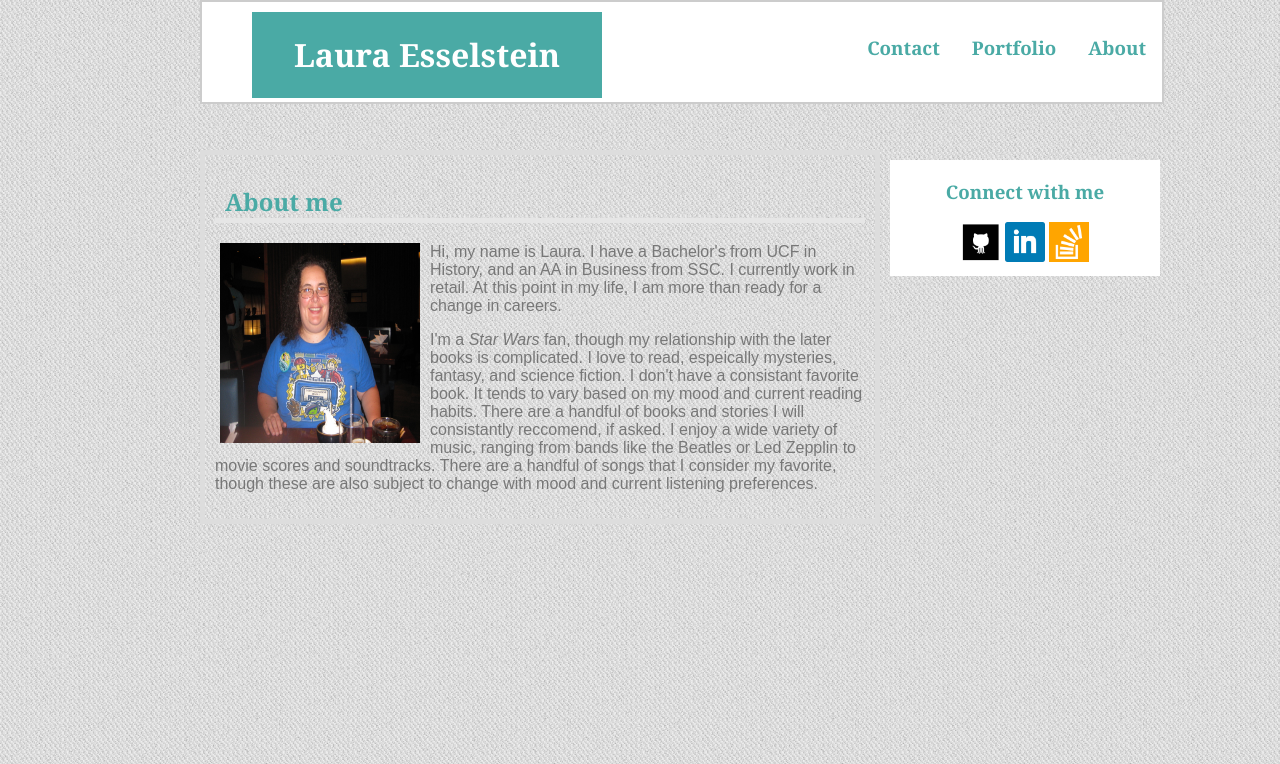
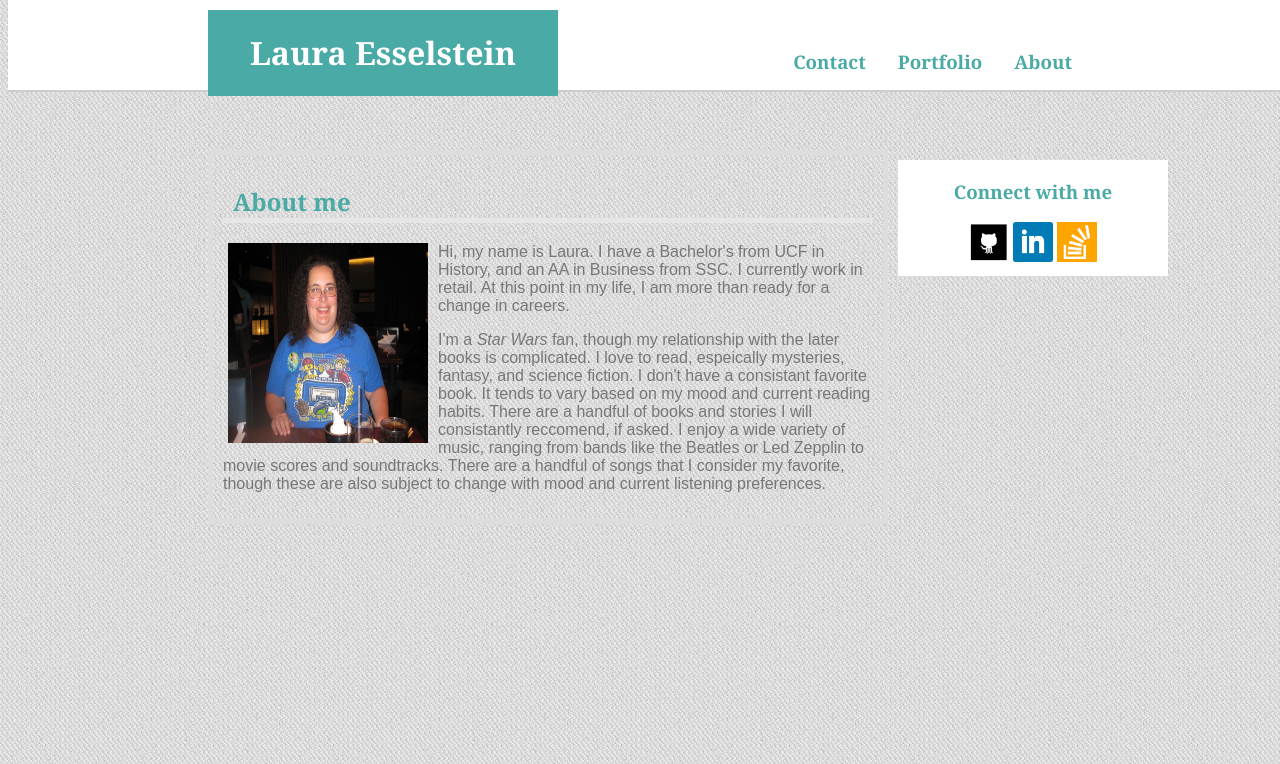
Before and after one commit to Rosieknight/Basic-Portfolio, a PHP site: page / in a window 1280 px wide. Shown: the top 764 px of the page. Run offline with PHP 8.4, Linux system fonts and the light colour scheme.

Commit message:
Make like a tree and get outta here!

```diff
--- a/assets/css/style.css
+++ b/assets/css/style.css
@@ -1,7 +1,4 @@
 body {
-	width:960px;
-	margin-left:200px;
-	margin-right:200px;
 	background-image: url("../images/fabric.png");
 }
 
@@ -13,13 +10,13 @@ h2, h3{
 	color:#4aaaa5;
 }
 
-header{
+header {
 	color: #4aaaa5;
 	background-color: #ffffff;
-	border: 2px solid #cccccc;
+	border-bottom: 2px solid #cccccc;
 	float: left;
-	height: 100px;
-	width:960px;
+	height: 90px;
+	width:100%;
 	position: fixed;
 	top: 0;
 	z-index: 2;
@@ -31,13 +28,13 @@ header{
 	width: 350px;
 	text-align: center;
 	float: left;
-	margin-left: 50px;
+	margin-left: 200px;
 	margin-top: 10px;
 }
 
 ul{
 	list-style-type: none;
-	margin: 0;
+	margin-right: 200px;
 	padding: 0;
 }
 
@@ -53,6 +50,11 @@ li a{
 	color: #4aaaa5;
 }
 
+.tree{
+	width: 960px;
+	margin-left:200px;
+}
+
 .main{
 	background-color: #ffffff;
 	background-image: url("../assets/images/fabric.png");
@@ -62,7 +64,7 @@ li a{
 	border: 5px solid #dddddd;
 	margin-top: 150px;
 	margin-bottom:10px;
-	margin-right: 50px;
+	margin-right: 10px;
 	padding: 10px;
 }
 
--- a/contact.html
+++ b/contact.html
@@ -16,11 +16,12 @@
 			<li><a href="contact.html"><h3>Contact</h3></a></li>
 		</ul>
 	</header>
+	<div class="tree">
 		<div class="sidebar">
 			<h3>Connect with me</h3>
 			<a href="https://github.com/Rosieknight" target="_blank"><img src="assets/images/github_square_black-128.png" alt="Github icon" class="icon"></a>
 			<a href="https://www.linkedin.com/in/laura-esselstein-a19a41132?trk=nav_responsive_tab_profile" target="_blank"><img src="assets/images/square-linkedin-128.png" alt="Linkedin icon" class="icon"></a>
-		<a href="http://stackoverflow.com/users/7322271/laura"><img src="assets/images/stackoverflow.png" alt="Stack overflow icon" class="icon"></a>
+			<a href="http://stackoverflow.com/users/7322271/laura" target="_blank"><img src="assets/images/stackoverflow.png" alt="Stack overflow icon" class="icon"></a>
 		</div>
 		<div class="main">
 			<h2>Contact</h2>
@@ -34,5 +35,6 @@
 				<input type="submit" value="Send">
 			</form>
 		</div>
+	</div>
 </body>
 </html>
--- a/index.html
+++ b/index.html
@@ -16,11 +16,12 @@
 			<li><a href="contact.html"><h3>Contact</h3></a></li>
 		</ul>
 	</header>
+	<div class="tree"> <!--So named becaue I want this requirement to  leaf me alone.-->
 		<div class="sidebar">
 			<h3>Connect with me</h3>
 			<a href="https://github.com/Rosieknight" target="_blank"><img src="assets/images/github_square_black-128.png" alt="Github icon" class="icon"></a>
 			<a href="https://www.linkedin.com/in/laura-esselstein-a19a41132?trk=nav_responsive_tab_profile" target="_blank"><img src="assets/images/square-linkedin-128.png" alt="Linkedin icon" class="icon"></a>
-		<a href="http://stackoverflow.com/users/7322271/laura"><img src="assets/images/stackoverflow.png" alt="Stack overflow icon" class="icon"></a>
+			<a href="http://stackoverflow.com/users/7322271/laura" target="_blank"><img src="assets/images/stackoverflow.png" alt="Stack overflow icon" class="icon"></a>
 		</div>
 		<div class="main">
 		<h2>About me</h2>
@@ -28,5 +29,6 @@
 		<p>Hi, my name is Laura. I have a Bachelor's from UCF in History, and an AA in Business from SSC. I currently work in retail. At this point in my life, I am more than ready for a change in careers.</p>
 		<p>I'm a <em>Star Wars</em> fan, though my relationship with the later books is complicated. I love to read, espeically mysteries, fantasy, and science fiction. I don't have a consistant favorite book. It tends to vary based on my mood and current reading habits. There are a handful of books and stories I will consistantly reccomend,  if asked. I enjoy a wide variety of music, ranging from bands like the Beatles or Led Zepplin to movie scores and soundtracks. There are a handful of songs that I consider my favorite, though these are also subject to change with mood and current listening preferences.</p>
 		</div>
+	</div>
 </body>
 </html>
--- a/portfolio.html
+++ b/portfolio.html
@@ -16,11 +16,12 @@
 			<li><a href="contact.html"><h3>Contact</h3></a></li>
 		</ul>
 	</header>
+	<div class="tree">
 		<div class="sidebar">
 			<h3>Connect with me</h3>
 			<a href="https://github.com/Rosieknight" target="_blank"><img src="assets/images/github_square_black-128.png" alt="Github icon" class="icon"></a>
 			<a href="https://www.linkedin.com/in/laura-esselstein-a19a41132?trk=nav_responsive_tab_profile" target="_blank"><img src="assets/images/square-linkedin-128.png" alt="Linkedin icon" class="icon"></a>
-		<a href="http://stackoverflow.com/users/7322271/laura"><img src="assets/images/stackoverflow.png" alt="Stack overflow icon" class="icon"></a>
+			<a href="http://stackoverflow.com/users/7322271/laura" target="_blank"><img src="assets/images/stackoverflow.png" alt="Stack overflow icon" class="icon"></a>
 		</div>
 		<div class="main">
 			<h2>Portfolio</h2>
@@ -42,5 +43,6 @@
 		 		</div>
 		 	</div>
 	 	</div>
+	 </div>
 </body>
 </html>
```
Lines whose indentation alone changed are shown as unchanged.
